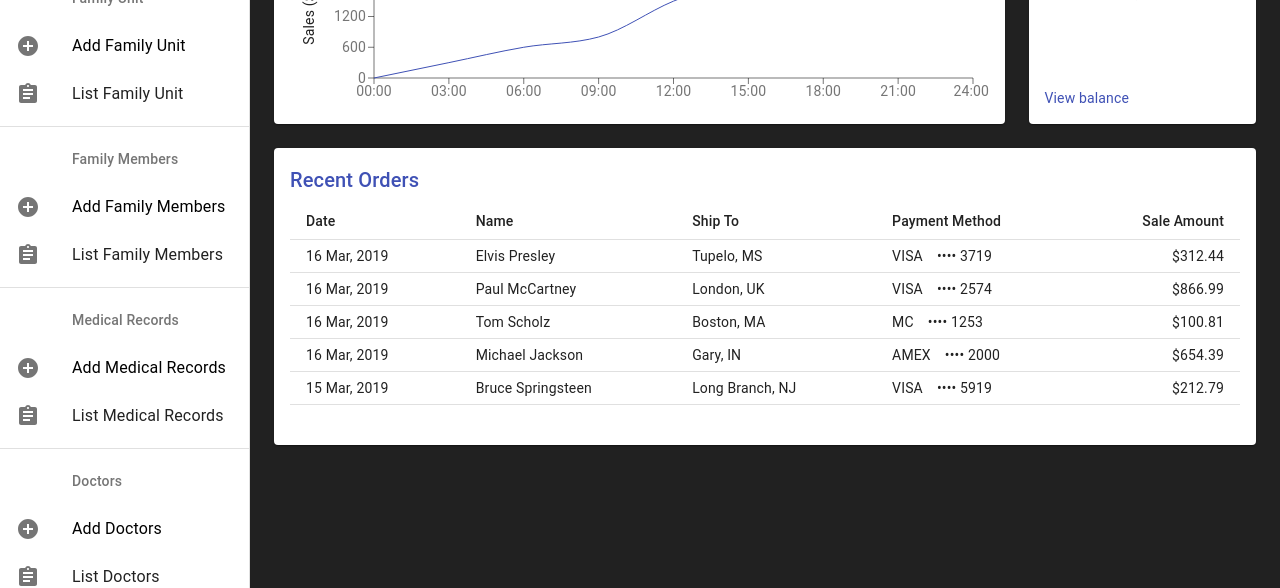
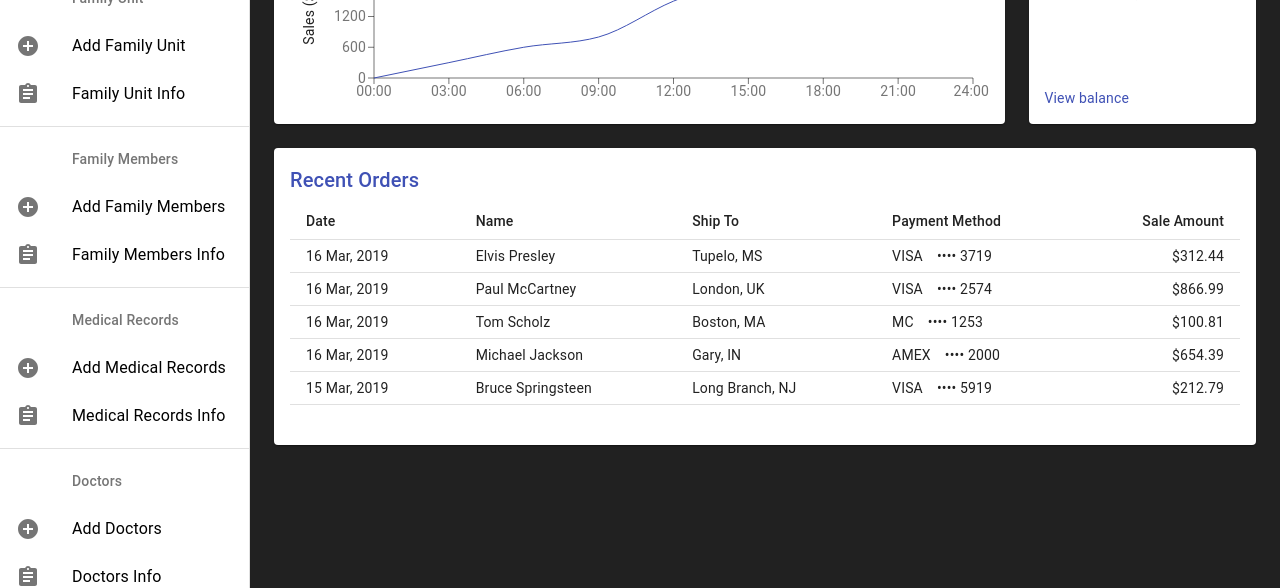
Before and after one commit to BobanL/family-health-tracking, a React (Create React App) app: page / in a window 1280 px wide. Shown: the part 212-800 px from the top of the page. Built offline with nearby package versions, Linux system fonts and the light colour scheme.

Commit message:
feat: table for all

```diff
--- a/src/Header.js
+++ b/src/Header.js
@@ -10,7 +10,6 @@ import IconButton from "@material-ui/core/IconButton";
 import Badge from "@material-ui/core/Badge";
 import MenuIcon from "@material-ui/icons/Menu";
 import ChevronLeftIcon from "@material-ui/icons/ChevronLeft";
-import NotificationsIcon from "@material-ui/icons/Notifications";
 import { mainListItems, secondaryListItems } from "./listItems";
 import { useStyles } from "./Dashboard";
 import Cookies from "universal-cookie";
@@ -22,6 +21,7 @@ export const Header = () => {
     setOpen(!open);
   };
   const cookies = new Cookies();
+  const famUnitNumber = cookies.get("familyUnit");
 
   return (
     <div>
@@ -78,7 +78,10 @@ export const Header = () => {
               { fieldName: "Parent 1 SSN", tableName: "Parent1_SSN" },
               { fieldName: "Parent 2 SSN", tableName: "Parent2_SSN" },
             ],
-            "fam_unit"
+            "fam_unit",
+            classes,
+            "FAM_Unum",
+            famUnitNumber
           )}
         </List>
         <Divider />
@@ -95,7 +98,10 @@ export const Header = () => {
               { fieldName: "Address", tableName: "Address" },
               { fieldName: "Family Unit", tableName: "Fam_unit" },
             ],
-            "family_member"
+            "family_member",
+            classes,
+            "Fam_unit",
+            famUnitNumber
           )}
         </List>
         <Divider />
@@ -109,7 +115,10 @@ export const Header = () => {
               { fieldName: "Illness Number", tableName: "I_num" },
               { fieldName: "Doctor Number", tableName: "Dnum" },
             ],
-            "med_rec"
+            "med_rec",
+            classes,
+            "1",
+            "1"
           )}
         </List>
         <Divider />
@@ -120,7 +129,10 @@ export const Header = () => {
               { fieldName: "Doctor Name", tableName: "Dname" },
               { fieldName: "Doctor Location", tableName: "Dlocation" },
             ],
-            "doctors"
+            "doctors",
+            classes,
+            "1",
+            "1"
           )}
         </List>
         <Divider />
@@ -132,7 +144,10 @@ export const Header = () => {
               { fieldName: "Medication Number", tableName: "Med_num" },
               { fieldName: "Illness Description", tableName: "Idesc" },
             ],
-            "illness"
+            "illness",
+            classes,
+            "1",
+            "1"
           )}
         </List>
         <Divider />
@@ -144,7 +159,10 @@ export const Header = () => {
               { fieldName: "Medication Type", tableName: "type" },
               { fieldName: "Medication Effect", tableName: "effects" },
             ],
-            "medications"
+            "medications",
+            classes,
+            "1",
+            "1"
           )}
         </List>
       </Drawer>
--- a/src/TablePage.js
+++ b/src/TablePage.js
@@ -16,6 +16,17 @@ export default class TablePage extends React.Component {
   };
 
   async componentDidMount() {
+    if (this.props?.location?.state) {
+      const { tableName, fieldName, id } = this.props?.location?.state;
+      const get = await fetch(
+        `http://localhost:3001/get/${tableName}/${fieldName}/${id}`
+      );
+      const response = await get.json();
+      this.setState({ formData: response, loading: false });
+    }
+  }
+
+  async componentDidUpdate() {
     if (this.props?.location?.state) {
       const { tableName, fieldName, id } = this.props?.location?.state;
       const get = await fetch(
@@ -78,7 +89,6 @@ export default class TablePage extends React.Component {
         </main>
       );
     }
-    console.log(this.state.formData);
     return (
       <main className={classes.content}>
         <div className={classes.appBarSpacer} />
--- a/src/listItems.js
+++ b/src/listItems.js
@@ -54,7 +54,14 @@ export const mainListItems = (tableName, fieldName, id, classes) => {
   );
 };
 
-export const secondaryListItems = (name, formFields, tableName) => (
+export const secondaryListItems = (
+  name,
+  formFields,
+  tableName,
+  classes,
+  fieldName,
+  id
+) => (
   <div>
     <ListSubheader inset>{name}</ListSubheader>
     <Link
@@ -74,11 +81,26 @@ export const secondaryListItems = (name, formFields, tableName) => (
         <ListItemText primary={"Add " + name} />
       </ListItem>
     </Link>
-    <ListItem button>
-      <ListItemIcon>
-        <AssignmentIcon />
-      </ListItemIcon>
-      <ListItemText primary={"List " + name} />
-    </ListItem>
+    <Link
+      style={{ textDecoration: "none", color: "#000" }}
+      to={{
+        pathname: `/table`,
+        state: {
+          form: formFields,
+          table: tableName,
+          fieldName,
+          id,
+          tableName,
+          classes,
+        },
+      }}
+    >
+      <ListItem button>
+        <ListItemIcon>
+          <AssignmentIcon />
+        </ListItemIcon>
+        <ListItemText primary={name + " Info"} />
+      </ListItem>
+    </Link>
   </div>
 );
```
Also changed, not shown: 1 other file (tests, documents, lock files or other folders).
